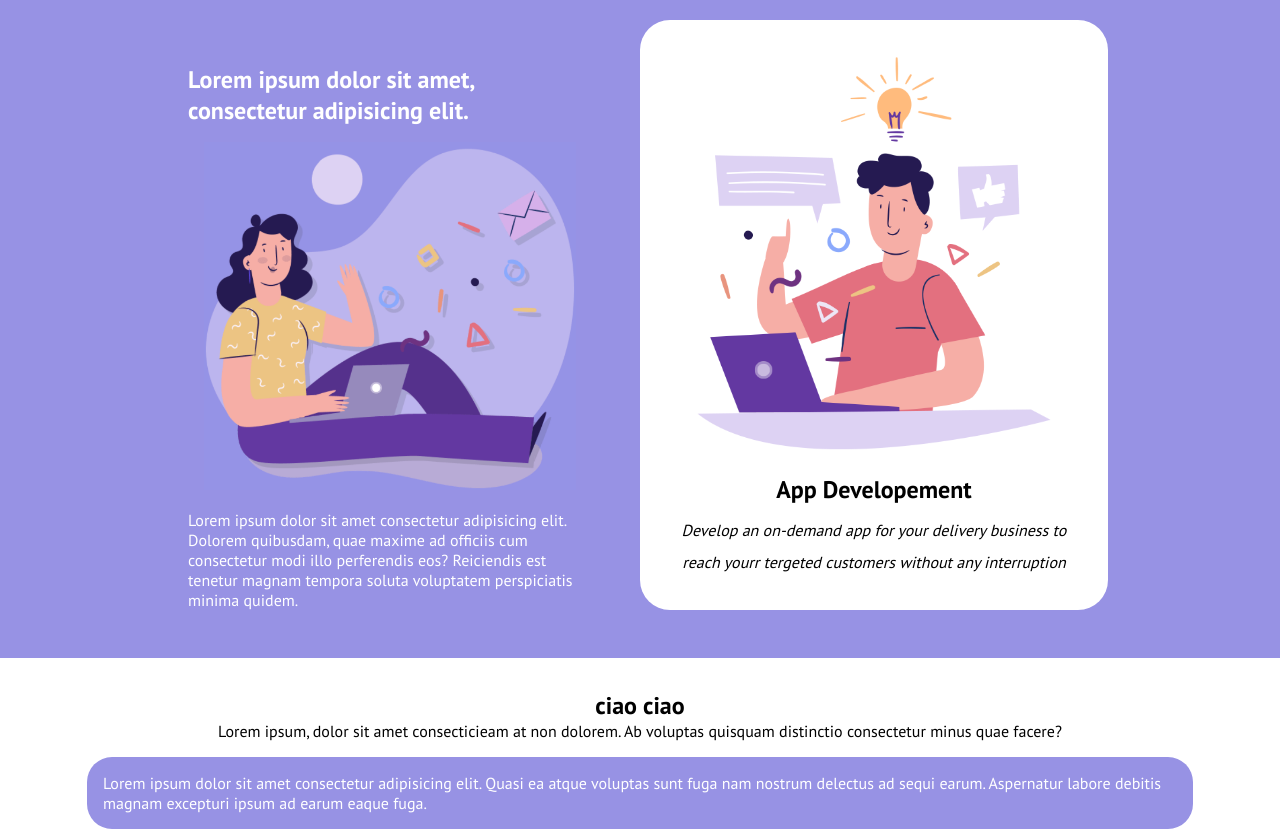
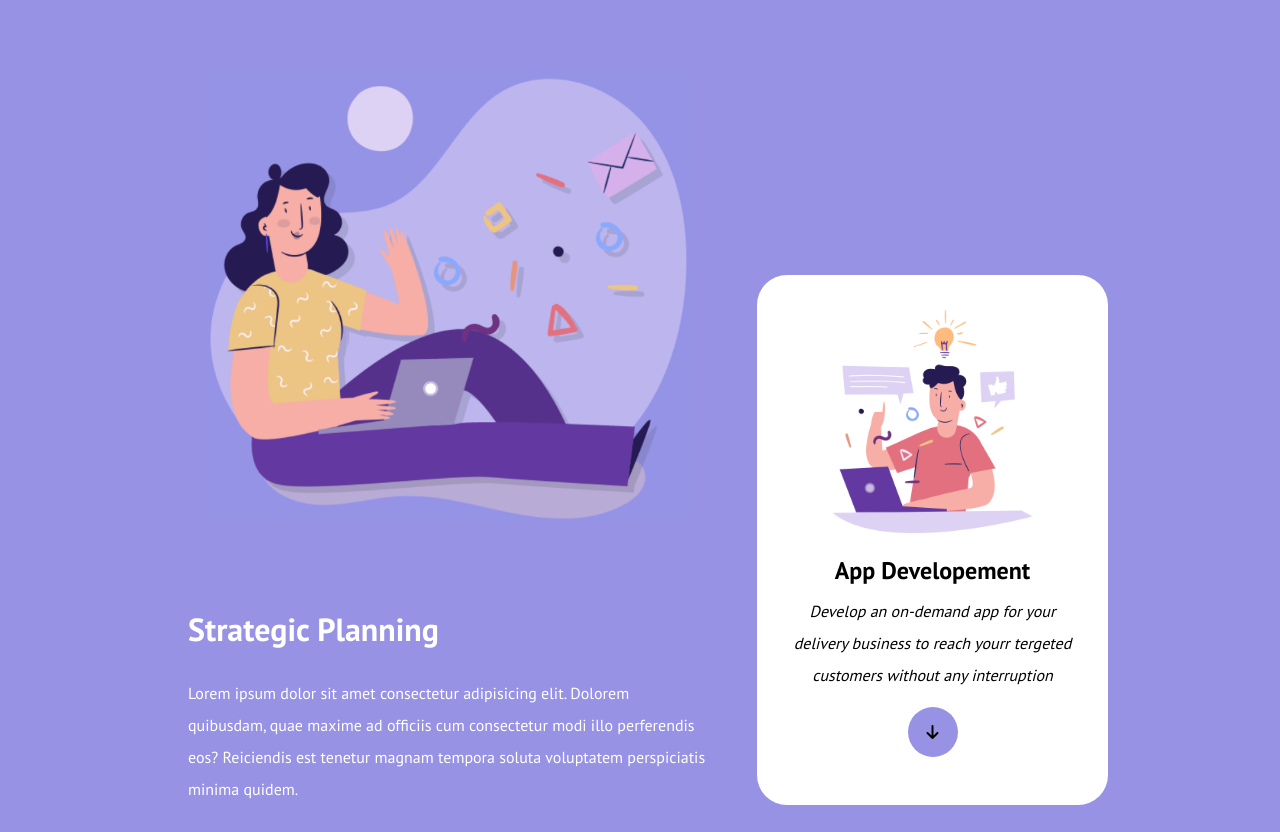
Before and after one commit to LorisP96/htmlcss-responsive-layout, a plain HTML site: page index.html in a window 1280 px wide. Shown: the part 1100-1932 px from the top of the page. Drawn offline with Linux system fonts and the light colour scheme.

Commit message:
planning

```diff
--- a/css/style.css
+++ b/css/style.css
@@ -101,6 +101,11 @@ h3 {
     padding: 0.5rem 0;
 }
 
+h2 {
+    font-size: 2rem;
+    padding: 2rem 0;
+}
+
 /*******************************************************************
                            MAIN
 ********************************************************************/
@@ -153,6 +158,7 @@ h3 {
 
 .planning {
     justify-content: center;
+    line-height: 2rem;
 }
 
 .plan {
@@ -161,7 +167,8 @@ h3 {
 }
 
 .plan > img {
-    padding: 1rem;
+    padding: 20px;
+    margin-bottom: 3rem;
 }
 
 .idea {
@@ -171,11 +178,23 @@ h3 {
     margin: 1rem 2rem 3rem 2rem;
     padding: 2rem;
     border-radius: 30px;
-    line-height: 2rem;
+}
+
+.idea > img {
+    width: 80%;
 }
 
 .idea > p {
     font-style: italic;
+}
+
+.idea div {
+    color: black;
+    margin: 1rem auto;
+    width: 50px;
+    height: 50px;
+    border-radius: 50%;
+    line-height: 50px;
 }
 
 /* partners */
@@ -188,6 +207,7 @@ h3 {
 
 /* benefits */
 .benefit-card {
+    color: black;
     width: 100%;
     background-color: white;
     border-radius: 15px;
@@ -292,12 +312,16 @@ footer > div {
     }
 
     .plan {
-        max-width: 40%;
+        max-width: 50%;
     }
 
     .idea {
-        max-width: 40%;
+        max-width: 30%;
         margin: 1rem;
+    }
+
+    .plan > img {
+        margin: 30px 0;
     }
 
     /* benefits */
--- a/index.html
+++ b/index.html
@@ -129,11 +129,10 @@
             <div class="container planning flex-cont">
                 <!-- planning -->
                 <div class="plan mobile-padding">
-                    <h2>
-                        Lorem ipsum dolor sit amet, consectetur adipisicing elit.
-                    </h2>
 
                     <img src="img/planning1.png" alt="">
+
+                    <h2>Strategic Planning</h2>
 
                     <p>
                         Lorem ipsum dolor sit amet consectetur adipisicing elit. Dolorem quibusdam, quae maxime ad officiis cum consectetur modi illo perferendis eos? Reiciendis est tenetur magnam tempora soluta voluptatem perspiciatis minima quidem.
@@ -142,6 +141,7 @@
                 </div>
 
                 <div class="idea text-center">
+
                     <img src="img/planning2.png" alt="">
 
                     <h3>App Developement</h3>
@@ -149,6 +149,10 @@
                     <p>
                         Develop an on-demand app for your delivery business to reach yourr tergeted customers without any interruption
                     </p>
+
+                    <a href="#">
+                        <div class="back-purple"><i class="fa-solid fa-arrow-down"></i></div>
+                    </a>
                 </div>
 
             </div>
```
